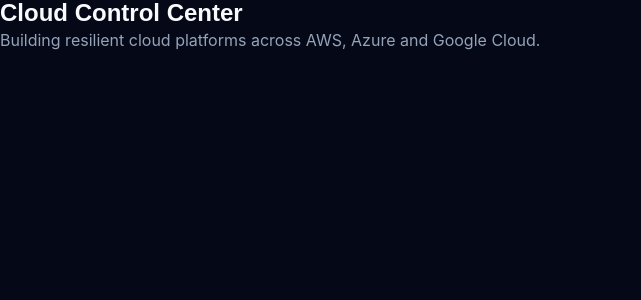
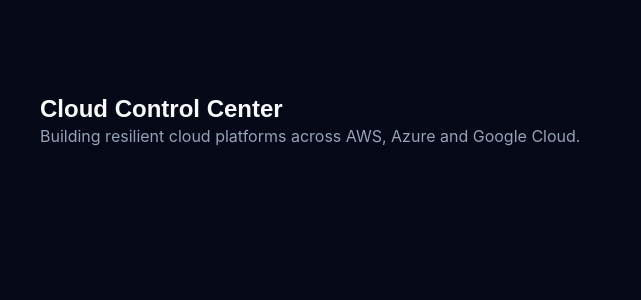
Before and after one commit to chandan-itz-me/portfolio, a React (Vite) app in the folder cloud-control-center/: page / in a window 1280 px wide. Shown: the top 300 px of the page, without its empty margins (0-641 px from the left). Built offline with nearby package versions, Linux system fonts and the light colour scheme.

Commit message:
feat(layout): add reusable container component

```diff
--- /dev/null
+++ b/cloud-control-center/src/components/layout/Container/Container.module.css
@@ -0,0 +1,26 @@
+.container {
+
+    width: 100%;
+
+    max-width: var(--container-width);
+
+    margin-inline: auto;
+
+    padding-inline: 1.5rem;
+}
+
+@media (width >= 768px) {
+
+    .container {
+
+        padding-inline: 2rem;
+    }
+}
+
+@media (width >= 1280px) {
+
+    .container {
+
+        padding-inline: 2.5rem;
+    }
+}
--- /dev/null
+++ b/cloud-control-center/src/components/layout/Container/Container.tsx
@@ -0,0 +1,17 @@
+import styles from "./Container.module.css";
+
+type ContainerProps = {
+    children: React.ReactNode;
+    className?: string;
+};
+
+export default function Container({
+    children,
+    className = "",
+}: ContainerProps) {
+    return (
+        <div className={`${styles.container} ${className}`}>
+            {children}
+        </div>
+    );
+}
--- /dev/null
+++ b/cloud-control-center/src/components/layout/Container/index.ts
@@ -0,0 +1 @@
+export { default } from "./Container";
--- a/cloud-control-center/src/pages/Home/Home.tsx
+++ b/cloud-control-center/src/pages/Home/Home.tsx
@@ -1,12 +1,16 @@
+import Container from "@/components/layout/Container";
+
 export default function Home() {
     return (
         <section>
-            <h1>Cloud Control Center</h1>
+            <Container>
+                <h1>Cloud Control Center</h1>
 
-            <p>
-                Building resilient cloud platforms across
-                AWS, Azure and Google Cloud.
-            </p>
+                <p>
+                    Building resilient cloud platforms across
+                    AWS, Azure and Google Cloud.
+                </p>
+            </Container>
         </section>
     );
 }
--- a/cloud-control-center/src/styles/globals.css
+++ b/cloud-control-center/src/styles/globals.css
@@ -107,3 +107,10 @@
 
     min-height: 100vh;
 }
+
+/* ------------------------------------------------ */
+
+section {
+
+    padding-block: var(--section-padding);
+}
--- a/cloud-control-center/src/styles/variables.css
+++ b/cloud-control-center/src/styles/variables.css
@@ -110,4 +110,10 @@
     --transition-normal: .35s ease;
 
     --transition-slow: .5s ease;
+
+    /* ===== CONTENT ===== */
+
+    --section-padding: 6rem;
+
+    --section-gap: 4rem;
 }
```
